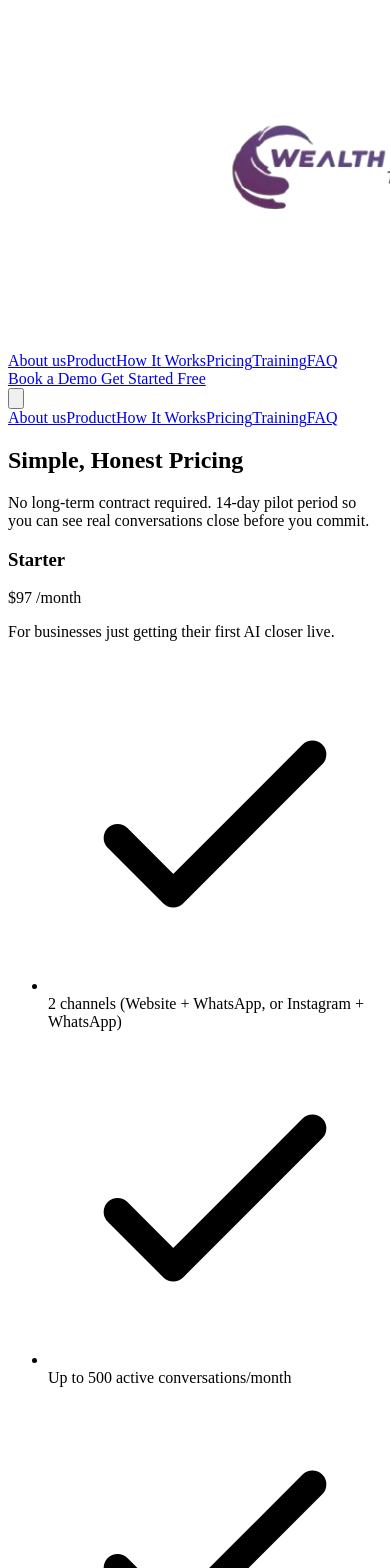
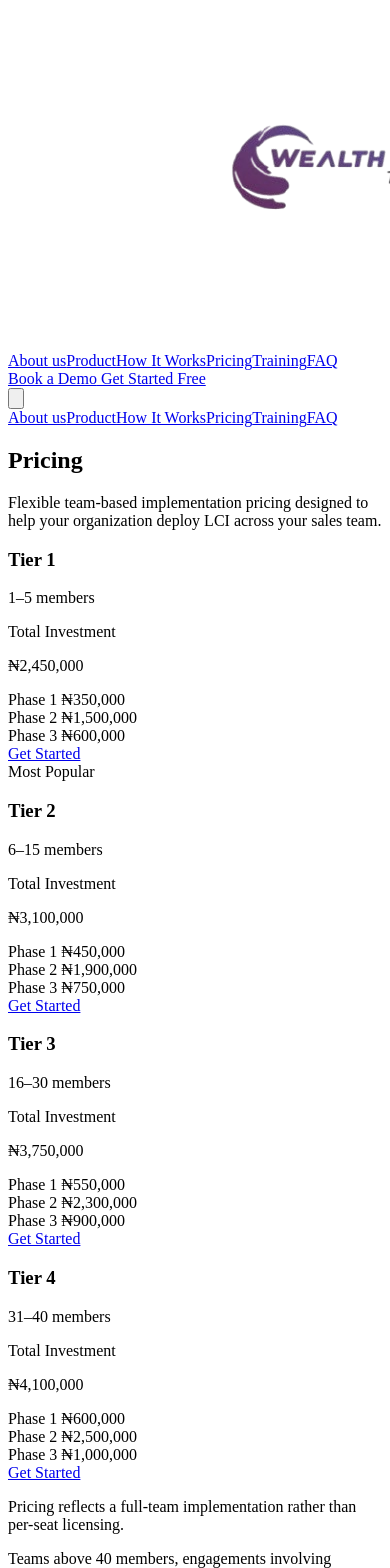
Before and after one commit to Windihotspot/wealthoceans, a Vue app: page /pricing in a window 390 px wide. Shown: the top 1568 px of the page. Built offline with nearby package versions, Linux system fonts and the light colour scheme; the HTML template or start-up script is replaced by a standard one.

Commit message:
company update

```diff
--- a/src/views/Pricing.vue
+++ b/src/views/Pricing.vue
@@ -57,48 +57,39 @@ const channels = ['Website', 'WhatsApp', 'Instagram', 'Facebook', 'LinkedIn', 'T
 
 const plans = [
   {
-    name: 'Starter',
-    price: '$97',
-    tagline: 'For businesses just getting their first AI closer live.',
-    features: [
-      '2 channels (Website + WhatsApp, or Instagram + WhatsApp)',
-      'Up to 500 active conversations/month',
-      'Lead qualification & scoring',
-      'Basic offer generator',
-      'Standard dashboard',
-      'Email support'
-    ],
-    best: 'Solo coaches, consultants, and creators testing their first automated close.',
+    name: 'Tier 1',
+    members: '1–5 members',
+    phase1: '₦350,000',
+    phase2: '₦1,500,000',
+    phase3: '₦600,000',
+    total: '₦2,450,000',
     highlight: false
   },
   {
-    name: 'Growth',
-    price: '$297',
-    tagline: 'For businesses ready to stop losing leads across multiple platforms.',
-    features: [
-      'Up to 3 channels (pick any 3)',
-      'Up to 2,500 active conversations/month',
-      'Full AI Sales Agent (objections, closing, payment links)',
-      'Omnichannel identity tracking',
-      'Offer & funnel generator',
-      'Priority chat + email support'
-    ],
-    best: 'Growing coaches, SaaS founders, and info-product businesses running real ad spend.',
+    name: 'Tier 2',
+    members: '6–15 members',
+    phase1: '₦450,000',
+    phase2: '₦1,900,000',
+    phase3: '₦750,000',
+    total: '₦3,100,000',
     highlight: true
   },
   {
-    name: 'Premium',
-    price: '$797',
-    tagline: 'For businesses that want the full closer, not just the chat.',
-    features: [
-      'All channels, fully connected',
-      'Up to 10,000 active conversations/month',
-      'Full AI Sales Agent + High-Ticket Closing System',
-      'AI Email Marketing & Nurture (ActiveCampaign / Systeme.io / Mailchimp)',
-      'Advanced analytics & drop-off points',
-      'Dedicated onboarding + priority support'
-    ],
-    best: 'Established coaches, agencies, and real estate teams with high-ticket offers.',
+    name: 'Tier 3',
+    members: '16–30 members',
+    phase1: '₦550,000',
+    phase2: '₦2,300,000',
+    phase3: '₦900,000',
+    total: '₦3,750,000',
+    highlight: false
+  },
+  {
+    name: 'Tier 4',
+    members: '31–40 members',
+    phase1: '₦600,000',
+    phase2: '₦2,500,000',
+    phase3: '₦1,000,000',
+    total: '₦4,100,000',
     highlight: false
   }
 ]
@@ -227,96 +218,158 @@ const faqs = [
     </header>
 
     <!-- PRICING -->
-    <section id="pricing" class="mx-auto max-w-6xl px-5 py-16 sm:px-8">
+    <!-- PRICING -->
+<section id="pricing" class="mx-auto max-w-7xl px-5 py-16 sm:px-8">
   <div class="text-center">
-        <h2 class="text-3xl font-bold tracking-tight sm:text-4xl">Simple, Honest Pricing</h2>
-        <p class="mx-auto mt-3 max-w-xl text-white/60">
-          No long-term contract required. 14-day pilot period so you can see real conversations
-          close before you commit.
+    <h2 class="text-3xl font-bold tracking-tight sm:text-4xl">
+      Pricing
+    </h2>
+
+    <p class="mx-auto mt-3 max-w-2xl text-white/60">
+      Flexible team-based implementation pricing designed to help your
+      organization deploy LCI across your sales team.
     </p>
   </div>
 
-      <div class="mt-12 grid gap-6 lg:grid-cols-3">
+  <!-- Pricing Cards -->
+  <div class="mt-12 grid gap-6 md:grid-cols-2 xl:grid-cols-4">
     <div
       v-for="plan in plans"
       :key="plan.name"
-          class="relative flex flex-col rounded-2xl border p-7"
+      class="relative flex flex-col rounded-2xl border p-6 transition-all duration-300 hover:-translate-y-1"
       :class="
         plan.highlight
           ? 'border-purple-400/50 bg-gradient-to-b from-purple-500/15 to-fuchsia-500/5 shadow-2xl shadow-purple-500/10'
-              : 'border-white/10 bg-white/[0.03]'
+          : 'border-white/10 bg-white/[0.03] hover:border-white/20 hover:bg-white/[0.05]'
       "
     >
+      <!-- Most Popular -->
       <span
         v-if="plan.highlight"
-            class="absolute -top-3 left-1/2 -translate-x-1/2 rounded-full bg-gradient-to-r from-purple-500 to-fuchsia-500 px-4 py-1 text-xs font-semibold"
+        class="absolute -top-3 left-1/2 -translate-x-1/2 whitespace-nowrap rounded-full bg-gradient-to-r from-purple-500 to-fuchsia-500 px-4 py-1 text-xs font-semibold"
       >
         Most Popular
       </span>
 
-          <h3 class="text-lg font-semibold">{{ plan.name }}</h3>
-          <p class="mt-4 text-4xl font-bold">
-            {{ plan.price }} <span class="text-base font-normal text-white/50">/month</span>
+      <!-- Tier Header -->
+      <div>
+        <h3 class="text-lg font-semibold">
+          {{ plan.name }}
+        </h3>
+
+        <p class="mt-2 text-sm text-white/60">
+          {{ plan.members }}
         </p>
-          <p class="mt-3 text-sm text-white/60">{{ plan.tagline }}</p>
+      </div>
 
-          <ul class="mt-6 flex-1 space-y-3 text-sm text-white/70">
-            <li v-for="f in plan.features" :key="f" class="flex items-start gap-2.5">
-              <svg
-                class="mt-0.5 h-4 w-4 flex-shrink-0 text-emerald-400"
-                fill="none"
-                stroke="currentColor"
-                stroke-width="2"
-                viewBox="0 0 24 24"
+      <!-- Total Investment -->
+      <div class="mt-6">
+        <p class="text-xs uppercase tracking-wider text-white/40">
+          Total Investment
+        </p>
+
+        <p class="mt-2 text-3xl font-bold">
+          {{ plan.total }}
+        </p>
+      </div>
+
+      <!-- Phase Breakdown -->
+      <div class="mt-7 space-y-3">
+        <div
+          class="flex items-center justify-between rounded-xl border border-white/5 bg-white/[0.03] px-4 py-3"
         >
-                <path stroke-linecap="round" stroke-linejoin="round" d="M5 13l4 4L19 7" />
-              </svg>
-              {{ f }}
-            </li>
-          </ul>
+          <span class="text-sm text-white/60">
+            Phase 1
+          </span>
 
-          <p class="mt-6 text-xs text-white/40">Best for: {{ plan.best }}</p>
+          <span class="text-sm font-semibold text-white">
+            {{ plan.phase1 }}
+          </span>
+        </div>
 
-          <a
-            href="#"
-            class="mt-6 block rounded-full px-6 py-3 text-center text-sm font-semibold transition"
+        <div
+          class="flex items-center justify-between rounded-xl border border-white/5 bg-white/[0.03] px-4 py-3"
+        >
+          <span class="text-sm text-white/60">
+            Phase 2
+          </span>
+
+          <span class="text-sm font-semibold text-white">
+            {{ plan.phase2 }}
+          </span>
+        </div>
+
+        <div
+          class="flex items-center justify-between rounded-xl border border-white/5 bg-white/[0.03] px-4 py-3"
+        >
+          <span class="text-sm text-white/60">
+            Phase 3
+          </span>
+
+          <span class="text-sm font-semibold text-white">
+            {{ plan.phase3 }}
+          </span>
+        </div>
+      </div>
+
+      <!-- CTA -->
+      <router-link
+        to="/pricing"
+        class="mt-7 block rounded-full px-6 py-3 text-center text-sm font-semibold transition"
         :class="
           plan.highlight
             ? 'bg-gradient-to-r from-purple-500 to-fuchsia-500 shadow-lg shadow-purple-500/30 hover:shadow-purple-500/50'
             : 'border border-white/15 bg-white/5 hover:bg-white/10'
         "
       >
-            Get Started Now
-          </a>
+        Get Started
+      </router-link>
     </div>
   </div>
 
-      <!-- Enterprise -->
+  <!-- Pricing Note -->
   <div
-        class="mt-6 flex flex-col items-center justify-between gap-6 rounded-2xl border border-white/10 bg-white/[0.03] p-7 sm:flex-row"
+    class="mx-auto mt-10 max-w-4xl rounded-2xl border border-white/10 bg-white/[0.03] p-6 text-center"
+  >
+    <p class="text-sm leading-6 text-white/60">
+      Pricing reflects a
+      <span class="font-semibold text-white">
+        full-team implementation
+      </span>
+      rather than per-seat licensing.
+    </p>
+
+    <p class="mt-3 text-sm leading-6 text-white/50">
+      Teams above 40 members, engagements involving multiple teams,
+      or engagements spanning multiple office locations will be
+      quoted separately based on the required cohort structure.
+    </p>
+  </div>
+
+  <!-- Enterprise / Custom -->
+  <div
+    class="mt-6 flex flex-col items-start justify-between gap-6 rounded-2xl border border-white/10 bg-gradient-to-r from-purple-500/10 to-fuchsia-500/5 p-7 sm:flex-row sm:items-center"
   >
     <div>
-          <h3 class="text-lg font-semibold">Enterprise — Custom Pricing</h3>
-          <p class="mt-1 text-sm text-white/60">
-            Unlimited channels & conversations, custom AI training, full API access, dedicated
-            account manager.
+      <h3 class="text-lg font-semibold">
+        Enterprise — Custom Pricing
+      </h3>
+
+      <p class="mt-2 max-w-2xl text-sm leading-6 text-white/60">
+        For teams above 40 members, multiple teams, or deployments
+        across multiple office locations. Pricing is tailored to your
+        required cohort structure and implementation needs.
       </p>
     </div>
-        <a
-          href="#"
-          class="whitespace-nowrap rounded-full border border-white/15 bg-white/5 px-6 py-3 text-sm font-semibold transition hover:bg-white/10"
+
+    <router-link
+      to="/pricing"
+      class="whitespace-nowrap rounded-full bg-gradient-to-r from-purple-500 to-fuchsia-500 px-6 py-3 text-sm font-semibold shadow-lg shadow-purple-500/20 transition hover:shadow-purple-500/40"
     >
       Talk to Sales →
-        </a>
+    </router-link>
   </div>
-
-      <p class="mx-auto mt-8 max-w-2xl text-center text-xs text-white/40">
-        A single human closer costs $60,000–$130,000 a year fully loaded. Most standalone AI SDR
-        tools run $900 to $10,000+ a month — and many only handle outbound email. LCI was priced to
-        make that comparison embarrassing for them.
-      </p>
 </section>
-
     <!-- FOOTER -->
     <footer class="border-t border-white/5 px-5 py-10 sm:px-8">
       <div class="mx-auto flex max-w-7xl flex-col items-center justify-between gap-6 sm:flex-row">
```
Also changed, not shown: src/views/Company.vue (+29 -11 lines), src/assets/about-us.jpg (added). Lines whose indentation alone changed are shown as unchanged.
